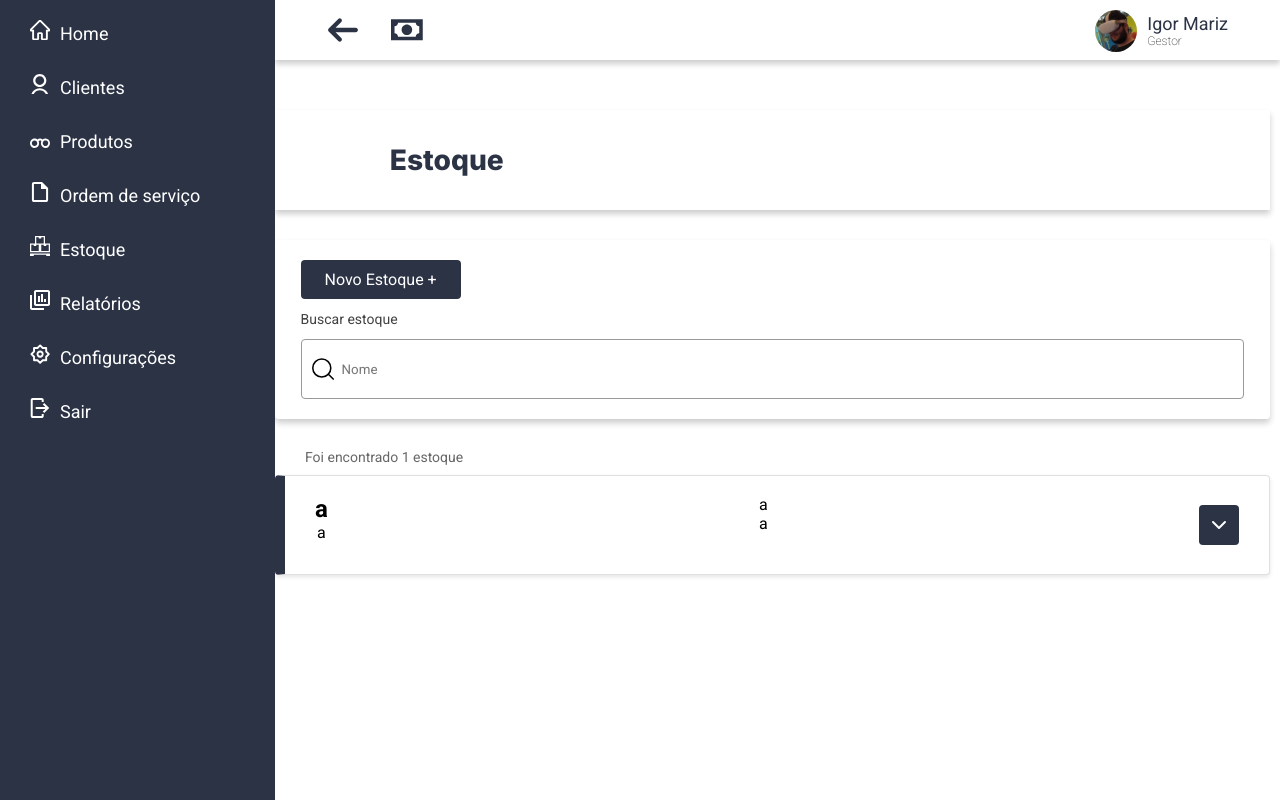
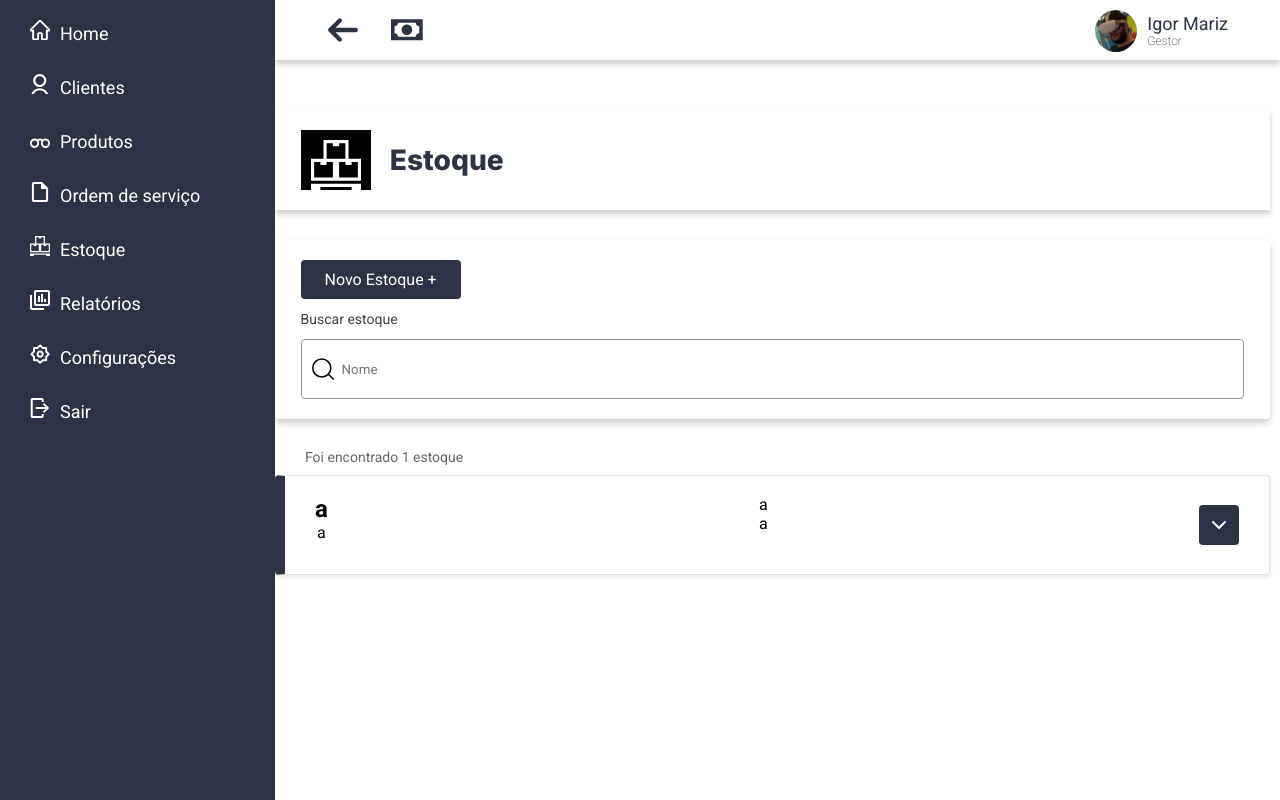
Before and after one commit to LGtkz/OticaFocal, a Next.js app: page /estoque in a window 1280 px wide. Built offline with nearby package versions, Linux system fonts and the light colour scheme.

Commit message:
arrumando bug

```diff
--- a/src/app/clientes/page.js
+++ b/src/app/clientes/page.js
@@ -24,7 +24,7 @@ export default function Cliente() {
             </div>
 
             <div className="cliente-box">
-                <Link href="/cliente/novo">
+                <Link href="/clientes/novo">
                     <button className="btn-novo-cliente">Novo Cliente +</button>
                 </Link>
 
--- a/src/app/estoque/page.js
+++ b/src/app/estoque/page.js
@@ -13,12 +13,9 @@ export default function Estoque() {
         <div className="estoque-page">
             <div className="estoque-container">
                 <div className="titulo-estoque">
-                    <Image
-                        src="/estoque.svg"
-                        alt="Ícone"
-                        width={70}
-                        height={70}
-                    />
+                   <div style={{ background: "#000", padding: 10, display: "inline-block" }}>
+        <img src="/estoque.svg" alt="Ícone" width={50} height={50} />
+    </div>
                     <h1 className={inter.className}>Estoque</h1>
                 </div>
             </div>
--- a/src/app/produtos/page.js
+++ b/src/app/produtos/page.js
@@ -24,7 +24,7 @@ export default function Produto() {
             </div>
 
             <div className="produto-box">
-                <Link href="/produto/novo">
+                <Link href="/produtos/novo">
                     <button className="btn-novo-produto">Novo Produto +</button>
                 </Link>
 
```
